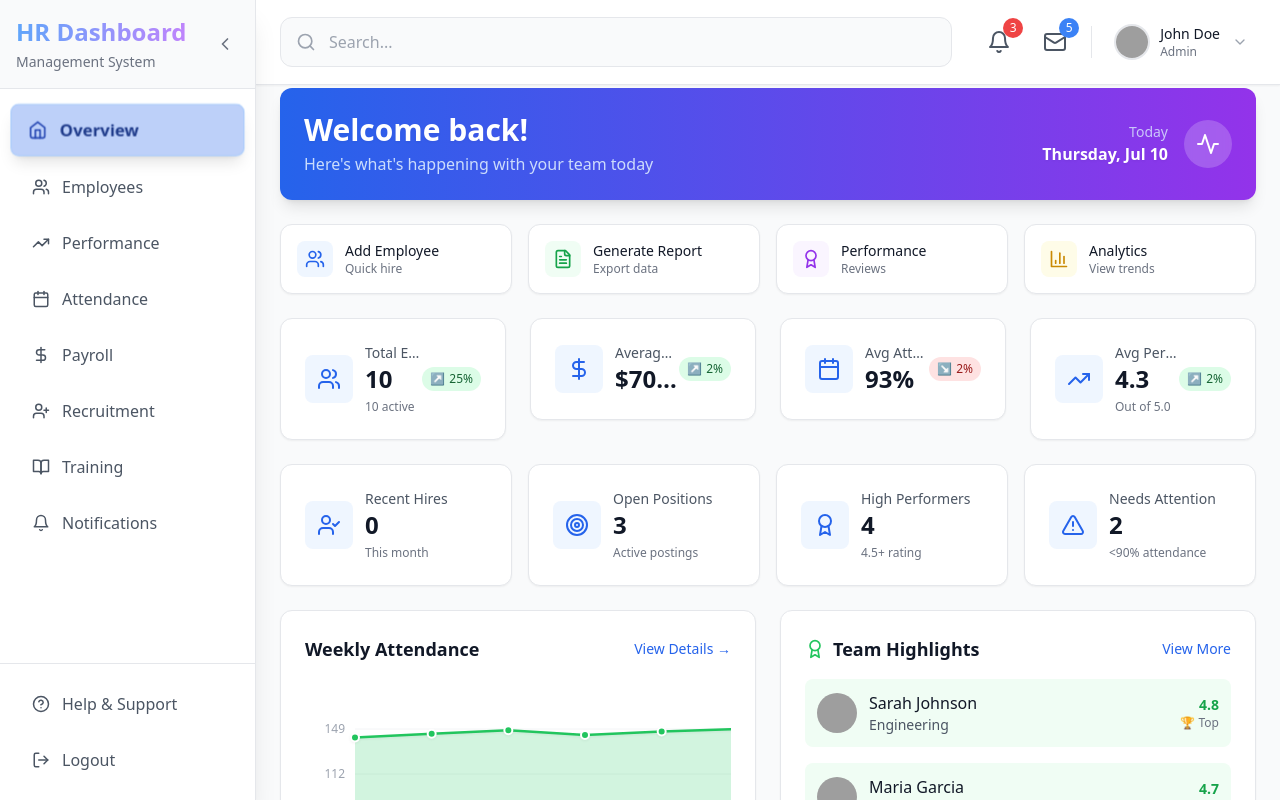
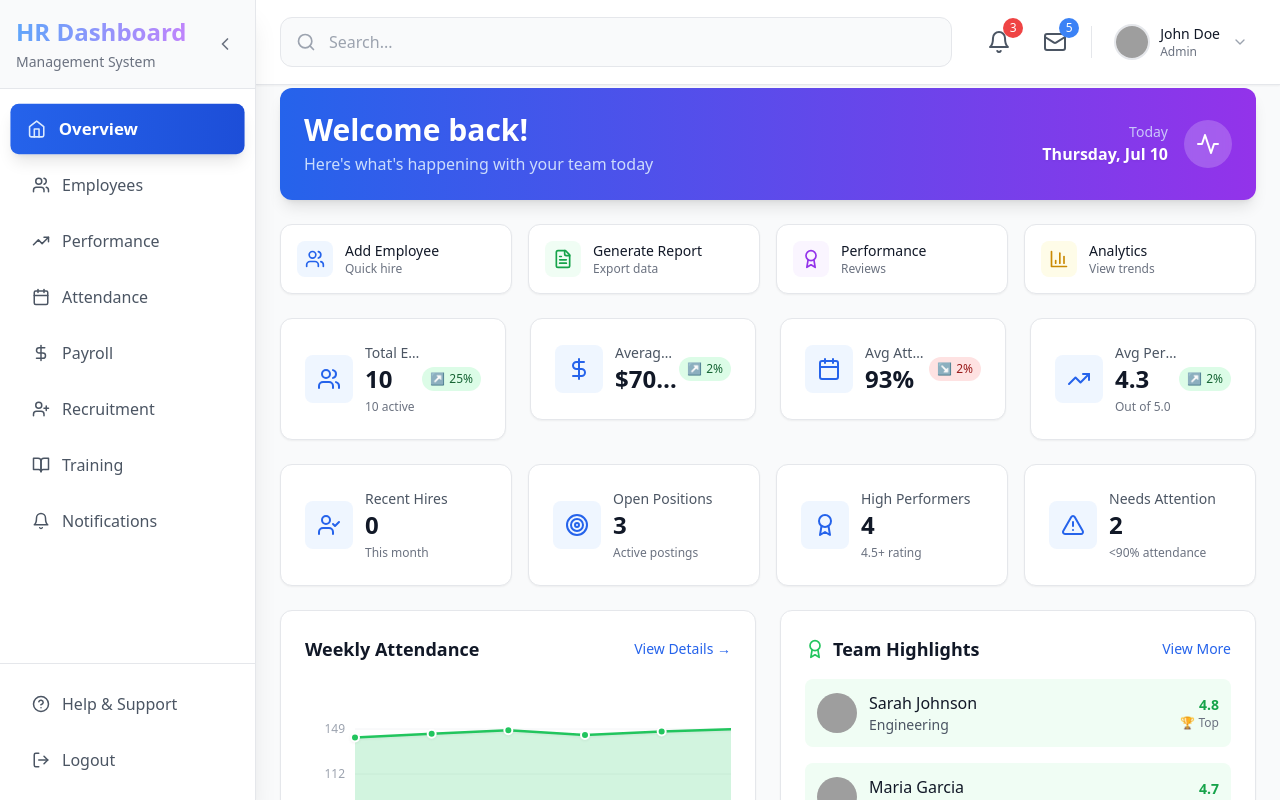
Before and after one commit to shakibanamul/HR-Dash-update1, a React (Vite) app: page / in a window 1280 px wide. Shown: the top 800 px of the page. Built offline with nearby package versions, Linux system fonts and the light colour scheme; grey boxes are pictures that could not be loaded.

Commit message:
Revert Sidebar to Previous Design

```diff
--- a/src/components/Sidebar.tsx
+++ b/src/components/Sidebar.tsx
@@ -102,21 +102,21 @@ const Sidebar: React.FC<SidebarProps> = ({ activeSection, setActiveSection, isOp
                       setIsOpen(false);
                     }
                   }}
-                  className={`w-full flex items-center rounded-lg transition-all duration-200 ${
+                  className={`w-full flex items-center rounded-lg transition-colors ${
                     isOpen ? 'space-x-3 px-4 py-3' : 'justify-center px-2 py-3'
                   } ${
                     activeSection === item.id
-                      ? 'bg-blue-600/30 backdrop-blur-md border border-blue-300/50 text-blue-900 shadow-lg transform scale-105 backdrop-saturate-150'
-                      : 'text-gray-600 hover:bg-blue-50/30 hover:backdrop-blur-sm hover:border hover:border-blue-200/50 hover:text-blue-700 hover:transform hover:scale-102 hover:backdrop-saturate-125'
+                      ? 'bg-gradient-to-r from-blue-600 to-blue-700 text-white shadow-lg transform scale-105'
+                      : 'text-gray-600 hover:bg-blue-50 hover:text-blue-700 hover:transform hover:scale-102'
                   }`}
                   title={!isOpen ? item.label : undefined}
                 >
                   <Icon size={18} className={`flex-shrink-0 transition-transform ${
-                    activeSection === item.id ? 'text-blue-800' : 'group-hover:text-blue-600'
+                    activeSection === item.id ? 'text-blue-100' : 'group-hover:text-blue-600'
                   }`} />
                   {isOpen && (
                     <span className={`font-medium text-sm lg:text-base transition-all ${
-                      activeSection === item.id ? 'text-blue-900 font-semibold' : ''
+                      activeSection === item.id ? 'text-white font-semibold' : ''
                     }`}>{item.label}</span>
                   )}
                 </button>
@@ -134,7 +134,7 @@ const Sidebar: React.FC<SidebarProps> = ({ activeSection, setActiveSection, isOp
               }}
               className={`w-full flex items-center rounded-lg text-gray-600 hover:bg-green-50 hover:text-green-700 transition-all duration-200 hover:transform hover:scale-102 ${
                 isOpen ? 'space-x-3 px-4 py-3' : 'justify-center px-2 py-3'
-              } hover:bg-green-50/30 hover:backdrop-blur-sm hover:border hover:border-green-200/50 hover:backdrop-saturate-125`}
+              }`}
               title={!isOpen ? 'Help & Support' : undefined}
             >
               <HelpCircle size={18} className="flex-shrink-0" />
@@ -153,7 +153,7 @@ const Sidebar: React.FC<SidebarProps> = ({ activeSection, setActiveSection, isOp
               }}
               className={`w-full flex items-center rounded-lg text-gray-600 hover:bg-red-50 hover:text-red-700 transition-all duration-200 hover:transform hover:scale-102 ${
                 isOpen ? 'space-x-3 px-4 py-3' : 'justify-center px-2 py-3'
-              } hover:bg-red-50/30 hover:backdrop-blur-sm hover:border hover:border-red-200/50 hover:backdrop-saturate-125`}
+              }`}
               title={!isOpen ? 'Logout' : undefined}
             >
               <LogOut size={18} className="flex-shrink-0" />
```
